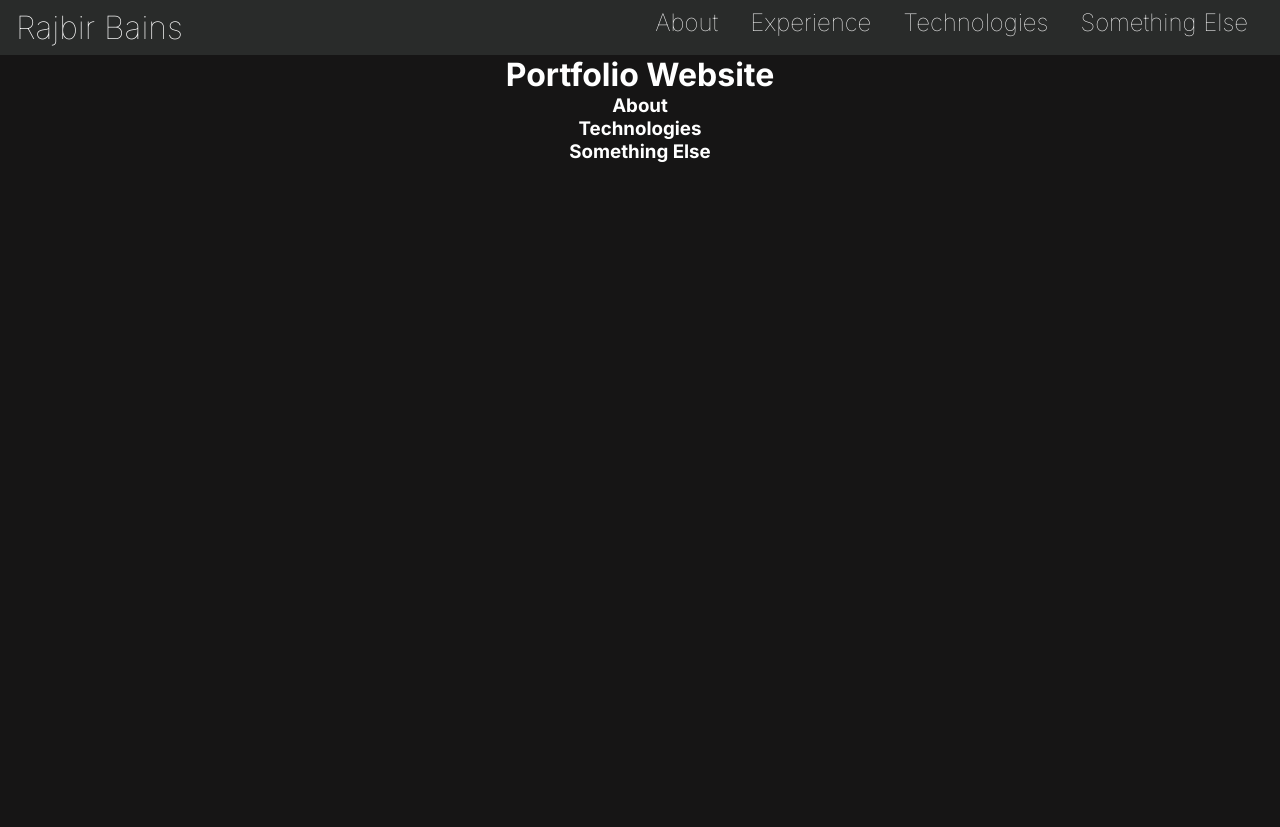
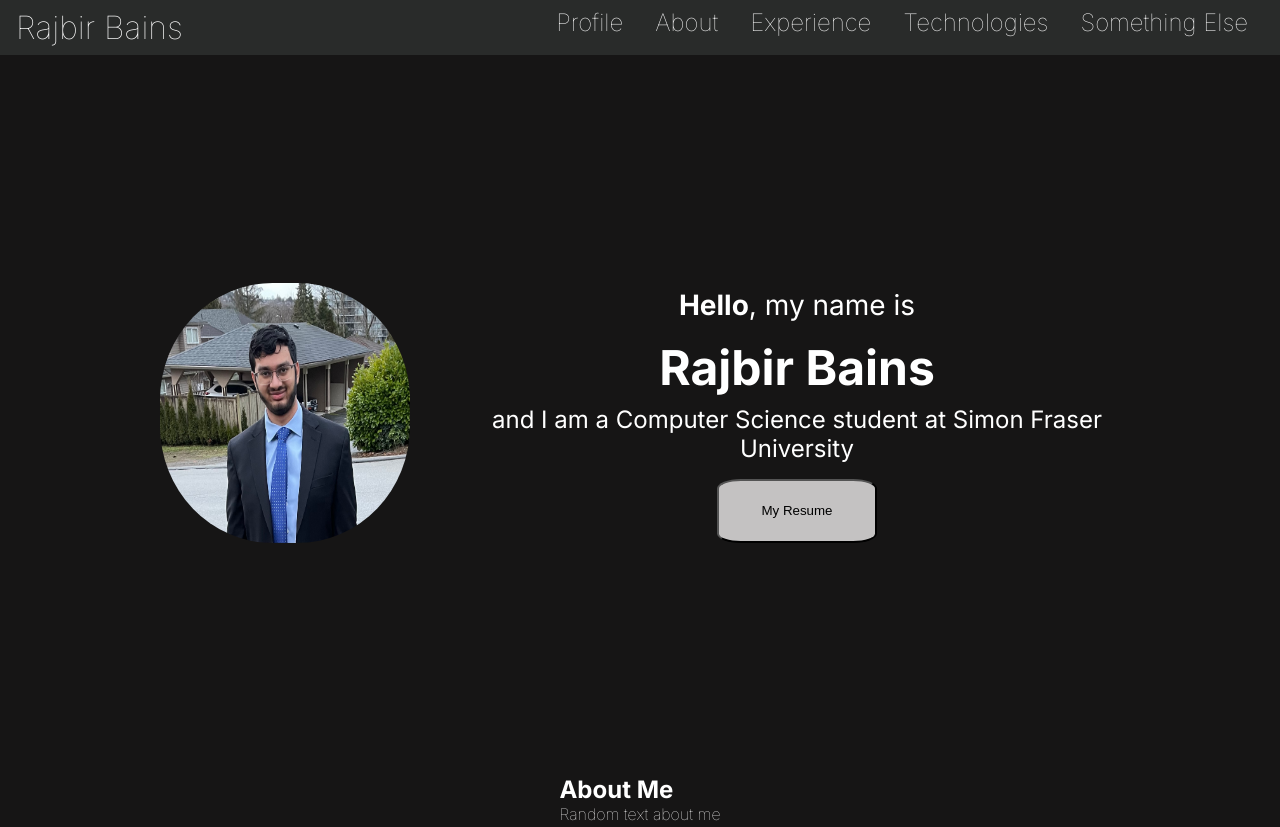
Before and after one commit to RajbirBains/web-portfolio, a plain HTML site: page index.html in a window 1280 px wide. Shown: the top 827 px of the page. Before the commit the page ends 800 px from the top, so only its background shows below. Drawn offline with Linux system fonts and the light colour scheme; a web font is replaced by a local one.

Commit message:
Added profile section

```diff
--- a/Styles/styles.css
+++ b/Styles/styles.css
@@ -8,6 +8,8 @@
     --clr-white: #ffffff;
     --clr-navbar: #292b2a;
     --clr-navbar-link-hover: #67dbe4;
+    --clr-btn: #c4c2c2;
+    --clr-btn-hover: #85e2e9;
 }
 
 *{
@@ -42,6 +44,8 @@ html {
     align-content: center;
     background-color: var(--clr-navbar);
     padding: 0.5rem 1rem;
+    position: sticky;
+    top: 0px;
 }
 
 
@@ -110,17 +114,97 @@ html {
 }
 
 
-.wrapper{
-    justify-items: center;
-    padding: auto;
 
+section{
+    padding-top: 10vh;
+    height: 90vh;
+    margin: 0 10rem;
+    box-sizing: border-box;
+    min-height: fit-content;
 }
 
-.about-div{
-    justify-items: center;
-    align-items: center;
+
+/* Profile */
+.section-pic-container{
+    margin: auto 0;
 }
 
-.about-header{
-    justify-self: center;
+#profile-section{
+    display: flex;
+    justify-content: center;
+    gap: 4rem;
+    height: 80vh;
 }
+
+.section-text{
+    align-self: center;
+    text-align: center;
+}
+
+.section-text p{
+    font-weight: 400;
+}
+
+.section-text-p1{
+    text-align: center;
+    font-size: 1.75rem;
+    margin-bottom: 1rem;
+}
+
+.section-text-p2{
+    text-align: center;
+    font-size: 1.5rem;
+    margin-bottom: 1rem;
+}
+
+.section-profile-name{
+    text-align: center;
+    font-size: 3rem;
+    margin-bottom: 0.5rem;
+}
+
+.btn{
+    border-radius: 15%;
+    height: 4rem;
+    width: 10rem;
+    background-color: var(--clr-btn);
+}
+
+.btn:hover{
+    cursor: pointer;
+    background-color: var(--clr-btn-hover);
+}
+
+/* About Me */
+#about-me-section{
+    display: flex;
+    justify-content: center;
+    gap: 4rem;
+    height: 80vh;
+}
+
+/* Experience */
+#experience-section{
+    display: flex;
+    justify-content: center;
+    gap: 4rem;
+    height: 80vh;
+}
+
+
+/* Technologies */
+#technologies-section{
+    display: flex;
+    justify-content: center;
+    gap: 4rem;
+    height: 80vh;
+}
+
+
+/* Random */
+#random-section{
+    display: flex;
+    justify-content: center;
+    gap: 4rem;
+    height: 80vh;
+}
--- a/index.html
+++ b/index.html
@@ -18,43 +18,74 @@
         </div>
 
         <ul class="nav-links">
+            <li class="nav-item" id="profile">
+                <a href="#profile-section" class="nav-link-item">Profile</a>
+            </li>
+
             <li class="nav-item" id="about">
-                <a href="#aboutSection" class="nav-link-item">About</a>
+                <a href="#about-me-section" class="nav-link-item">About</a>
             </li>
 
             <li class="nav-item" id="experience">
-                <a href="#experienceSection" class="nav-link-item">Experience</a>
+                <a href="#experience-section" class="nav-link-item">Experience</a>
             </li>
 
             <li class="#technologiesSection" id="technologies">
-                <a href="#technologiesSection" class="nav-link-item">Technologies</a>
+                <a href="#technologies-section" class="nav-link-item">Technologies</a>
             </li>
 
             <li class="nav-item" id="somethingelse">
-                <a href="#somethingelseSection" class="nav-link-item">Something Else</a>
+                <a href="#random-section" class="nav-link-item">Something Else</a>
             </li>
         </ul>
     </nav>
 
-    <div class="wrapper">
-        <div class="headerDiv">
-            <h1 class="header">Portfolio Website</h1>
+    <section id="profile-section">
+        <div class="section-pic-container">
+            <img src="./Resources/IMG_E1290.JPG" width="250px" height="260px" style="border-radius: 45%; ">
         </div>
 
-        <div class="aboutDiv">
-            <h3 class="aboutHeader" id="aboutSection">About</h3>
+        <div class="section-text">
+            <p class="section-text-p1"><strong>Hello</strong>, my name is</p>
+            <h1 class="section-profile-name">Rajbir Bains</h1>
+            <p class="section-text-p2">and I am a Computer Science student at Simon Fraser University</p>
+            <div class="btn-container">
+                <button class="btn btn-resume" onclick="window.open('./Resources/Rajbir Bains Resume Filler.pdf')">
+                    My Resume
+                </button>
+            </div>
+
         </div>
+    </section>
 
-        <div>
-            <h3 class="technologiesHeader" id="technologiesSection">Technologies</h3>
+    <section id="about-me-section">
+        <div class="about-me-text-container">
+            <h1>About Me</h1>
+            <p>Random text about me</p>
         </div>
+    </section>
 
-        <div>
-            <h3 class="somethingelseHeader" id="somethingelseSection">Something Else</h3>
+    <section id="experience-section">
+        <div class="about-me-text-container">
+            <h1>Experience</h1>
+            <p>3 Co-ops at FH</p>
         </div>
-    </div>
+    </section>
 
+    <section id="technologies-section">
+        <div class="about-me-text-container">
+            <h1>Technologies</h1>
+            <p>C++. Python, HTML, CSS, JavaScript</p>
+        </div>
+    </section>
 
+    <section id="random-section">
+        <div class="about-me-text-container">
+            <h1>Random text</h1>
+            <p>Random text.</p>
+            <p>Still don't know what to put here yet</p>
+        </div>
+    </section>
 
 </body>
 </html>
```
Also changed, not shown: Resources/IMG_E1290.JPG (added), 1 other file.
